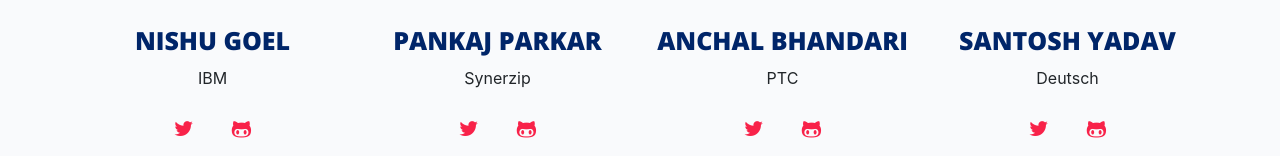
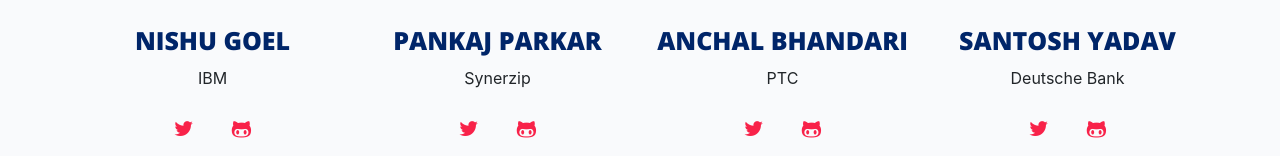
Before and after one commit to ngsrilanka/ngSrilanka-2019, an Angular app: page /speakers in a window 1280 px wide. Shown: the part 583-739 px from the top of the page. Built offline with nearby package versions, Linux system fonts and the light colour scheme.

Commit message:
corrected my company name

```diff
--- a/src/app/components/speakers/speakers.component.ts
+++ b/src/app/components/speakers/speakers.component.ts
@@ -38,12 +38,12 @@
     ),
     new Speaker(
       "Santosh Yadav",
-      "Deutsch",
+      "Deutsche Bank",
       "Santosh19742211",
       "santoshyadav198613",
       "santoshyadav.jpg",
       "santoshyadav.webp",
-      "Santosh has more than 10 years of experience in IT, he is working with Deutsch Bank as Full Stack Developer. He is also an active open source contributor and has contributed to NgRx and Angular and many other open source projects. He is also the organizer of Pune Tech Meetup and MEAN stack trainer"
+      "Santosh has more than 10 years of experience in IT, he is working with Deutsche Bank as Full Stack Developer. He is also an active open source contributor and has contributed to NgRx and Angular and many other open source projects. He is also the organizer of Pune Tech Meetup and MEAN stack trainer"
     ),
     new Speaker(
       "Srashti Jain",
```
